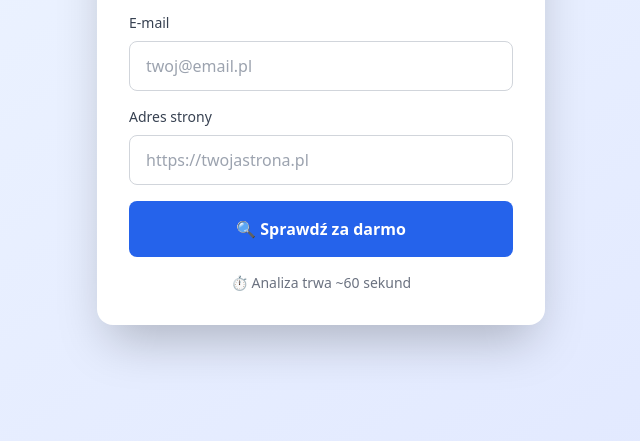
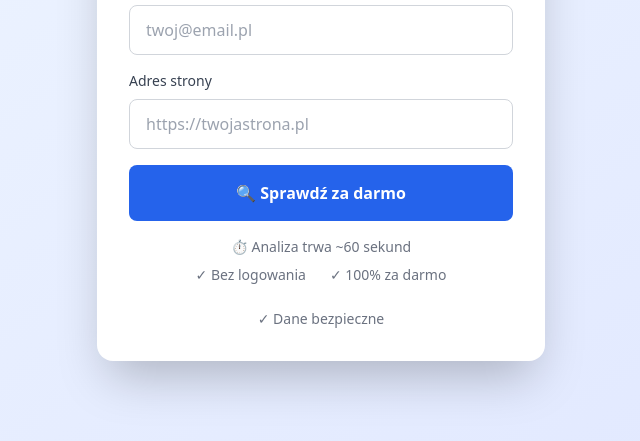
Before and after one commit to Zawper/seo-geo-audit, a plain HTML site: page index.html in a window 1280 px wide. Shown: the part 293-734 px from the top of the page, without its empty margins (319-959 px from the left). Drawn offline with nearby package versions, Linux system fonts and the light colour scheme.

Commit message:
Update index.html

```diff
--- a/index.html
+++ b/index.html
@@ -32,8 +32,14 @@
                 🔍 Sprawdź za darmo
             </button>
 
-            <p class="text-sm text-gray-500 text-center">⏱️ Analiza trwa ~60 sekund</p>
-        </div>
+           <div class="mt-6 space-y-2">
+    <p class="text-sm text-gray-500 text-center">⏱️ Analiza trwa ~60 sekund</p>
+    <div class="flex justify-center gap-6 flex-wrap">
+        <p class="text-sm text-gray-500">✓ Bez logowania</p>
+        <p class="text-sm text-gray-500">✓ 100% za darmo</p>
+        <p class="text-sm text-gray-500">✓ Dane bezpieczne</p>
+    </div>
+</div>
     </div>
 
     <!-- SCREEN 2: Loading -->
```
